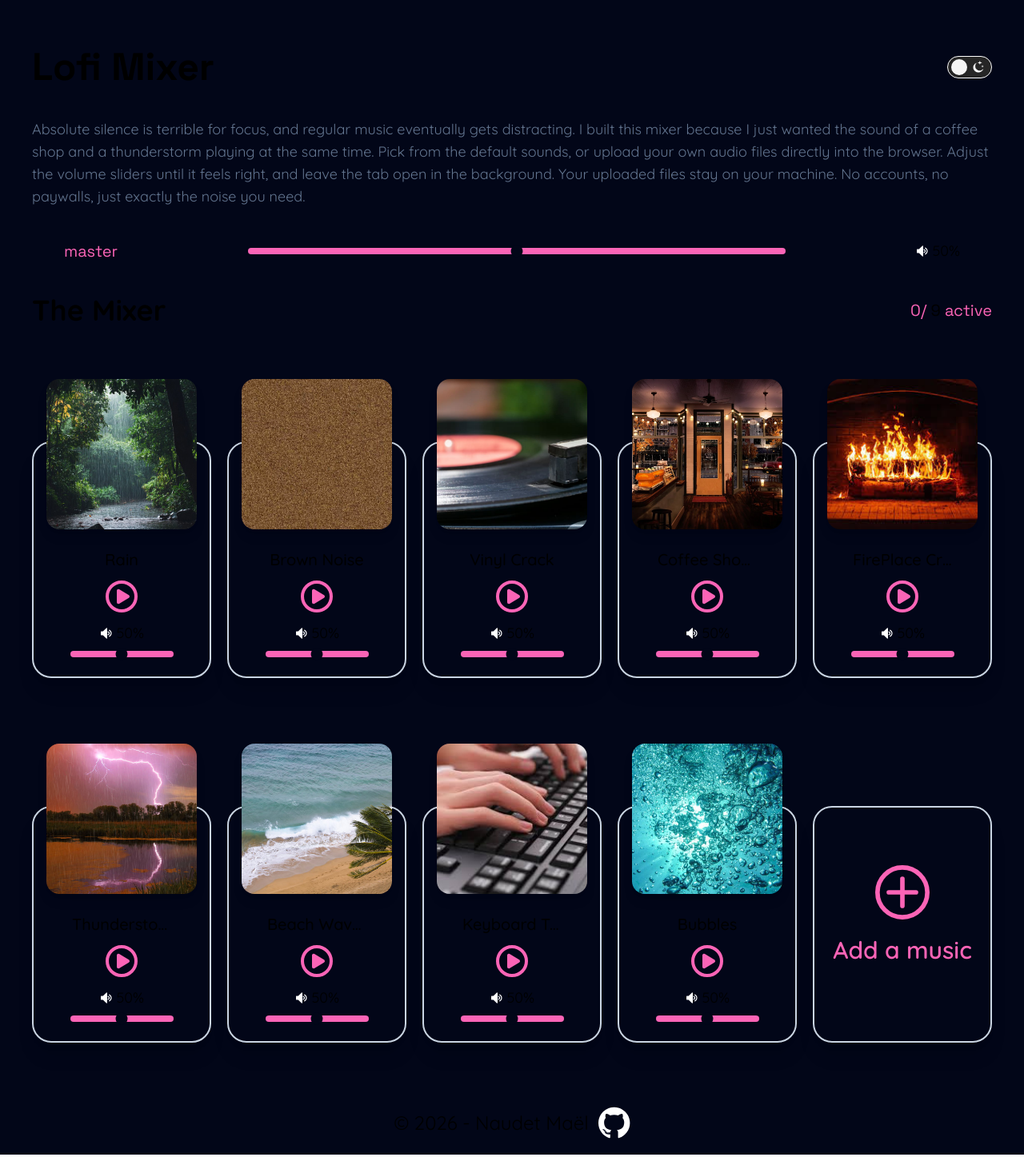
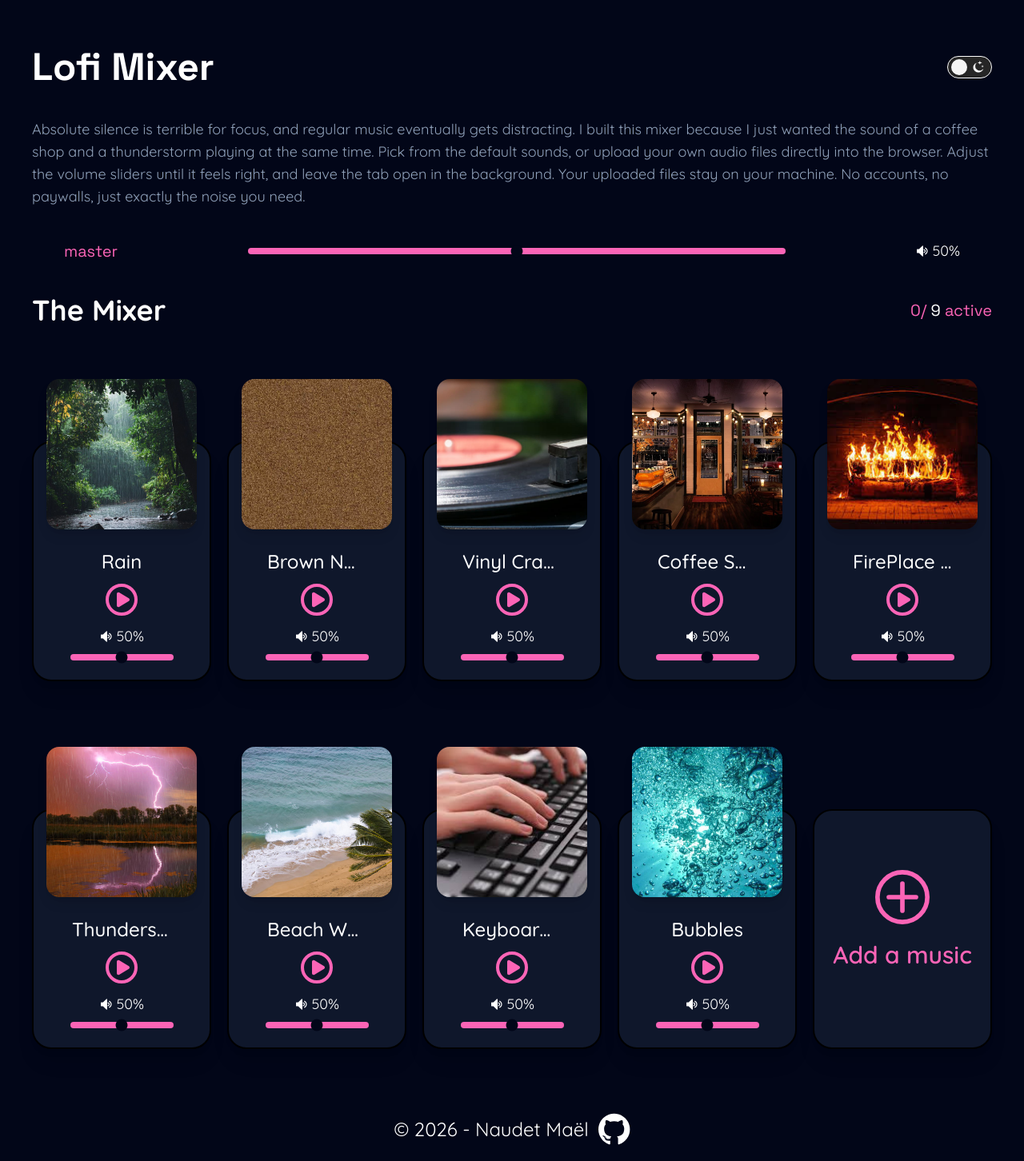
Before and after one commit to NovaNoctua/lofi-mixer, a Vue app: page / in a window 1280 px wide. Shown: the whole page at 80% size. Built offline with nearby package versions, Linux system fonts and the light colour scheme.

Commit message:
fix(ui): add missing dark mode classes for text and elements

```diff
--- a/src/App.vue
+++ b/src/App.vue
@@ -130,7 +130,7 @@ onUnmounted(() => {
   <div class="flex flex-col px-10 py-5 font-quicksand bg-gray-100 dark:bg-slate-950 min-h-screen">
     <MobileHeader />
     <main class="flex-1">
-      <p class="text-slate-500 text-lg mb-10">
+      <p class="text-slate-500 text-lg mb-10 dark:text-slate-400">
         Absolute silence is terrible for focus, and regular music eventually gets distracting. I
         built this mixer because I just wanted the sound of a coffee shop and a thunderstorm playing
         at the same time. Pick from the default sounds, or upload your own audio files directly into
@@ -141,8 +141,8 @@ onUnmounted(() => {
       <VolumeSlider is-master v-model="masterVolume" @update:model-value="updateAllVolumes" />
       <section>
         <div class="flex justify-between items-center">
-          <h2 class="text-4xl font-bold">The Mixer</h2>
-          <p class="font-space-grotesk text-xl">
+          <h2 class="text-4xl font-bold dark:text-white">The Mixer</h2>
+          <p class="font-space-grotesk text-xl dark:text-white">
             <span class="text-pink-400">{{ activeMusicCount }}/</span> {{ musics.length }}
             <span class="text-pink-400">active</span>
           </p>
--- a/src/components/AddMusicCard.vue
+++ b/src/components/AddMusicCard.vue
@@ -3,7 +3,7 @@ import add from '@/assets/icons/icon-add.svg'
 </script>
 <template>
   <div
-    class="mt-16 flex flex-col justify-center items-center rounded-3xl border-2 border-slate-300 py-6 px-4 pt-0 shadow-xl gap-5 cursor-pointer hover:bg-pink-100"
+    class="mt-16 flex flex-col justify-center items-center rounded-3xl border-2 border-slate-300 py-6 px-4 pt-0 shadow-xl gap-5 cursor-pointer hover:bg-pink-100 hover:border-pink-400 dark:bg-slate-900 dark:border-black dark:hover:bg-slate-700 dark:hover:border-pink-400"
   >
     <img
       :src="add"
--- a/src/components/AppFooter.vue
+++ b/src/components/AppFooter.vue
@@ -3,7 +3,7 @@ import github from '@/assets/icons/icon-github.svg'
 </script>
 <template>
   <footer class="flex items-center justify-center gap-3">
-    <p class="text-2xl">© 2026 - Naudet Maël</p>
+    <p class="text-2xl dark:text-white">© 2026 - Naudet Maël</p>
     <a href="https://github.com/NovaNoctua" target="_blank" class="cursor-pointer"
       ><img
         :src="github"
--- a/src/components/MobileHeader.vue
+++ b/src/components/MobileHeader.vue
@@ -3,7 +3,7 @@ import DarkToggle from './DarkToggle.vue'
 </script>
 <template>
   <header class="flex justify-between my-10 items-center">
-    <h1 class="font-space-grotesk text-5xl font-bold">Lofi Mixer</h1>
+    <h1 class="font-space-grotesk text-5xl font-bold dark:text-white">Lofi Mixer</h1>
     <DarkToggle />
   </header>
 </template>
--- a/src/components/MusicCard.vue
+++ b/src/components/MusicCard.vue
@@ -15,7 +15,7 @@ function toggleAudioState() {
 </script>
 <template>
   <div
-    class="relative mt-16 flex flex-col items-center rounded-3xl border-2 border-slate-300 py-6 px-4 pt-0 shadow-xl"
+    class="relative mt-16 flex flex-col items-center rounded-3xl border-2 border-slate-300 py-6 px-4 pt-0 shadow-xl dark:bg-slate-900 dark:border-black"
   >
     <img
       :src="image"
@@ -24,7 +24,9 @@ function toggleAudioState() {
     />
 
     <div class="relative flex items-center justify-between w-full mb-3">
-      <p class="text-xl font-medium truncate text-center w-full px-8">{{ title }}</p>
+      <p class="text-2xl font-medium truncate text-center w-full px-8 dark:text-white">
+        {{ title }}
+      </p>
       <button
         v-if="isCustom"
         class="absolute right-0 cursor-pointer"
--- a/src/components/VolumeSlider.vue
+++ b/src/components/VolumeSlider.vue
@@ -74,7 +74,7 @@ const currentSpeaker = computed(() => {
         alt="Speaker"
         @click="toggleMute"
       />
-      <p class="text-lg tabular-nums">{{ model }}%</p>
+      <p class="text-lg tabular-nums dark:text-white">{{ model }}%</p>
     </div>
   </div>
 </template>
```
